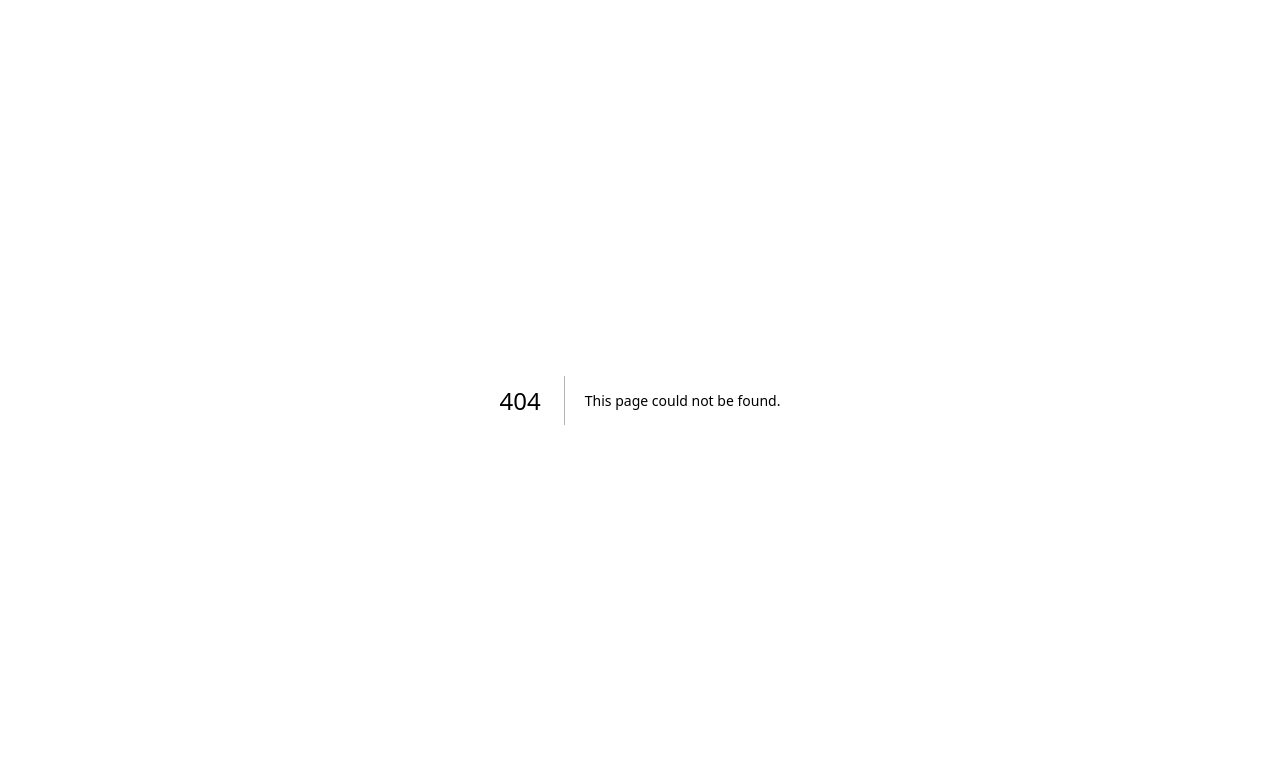
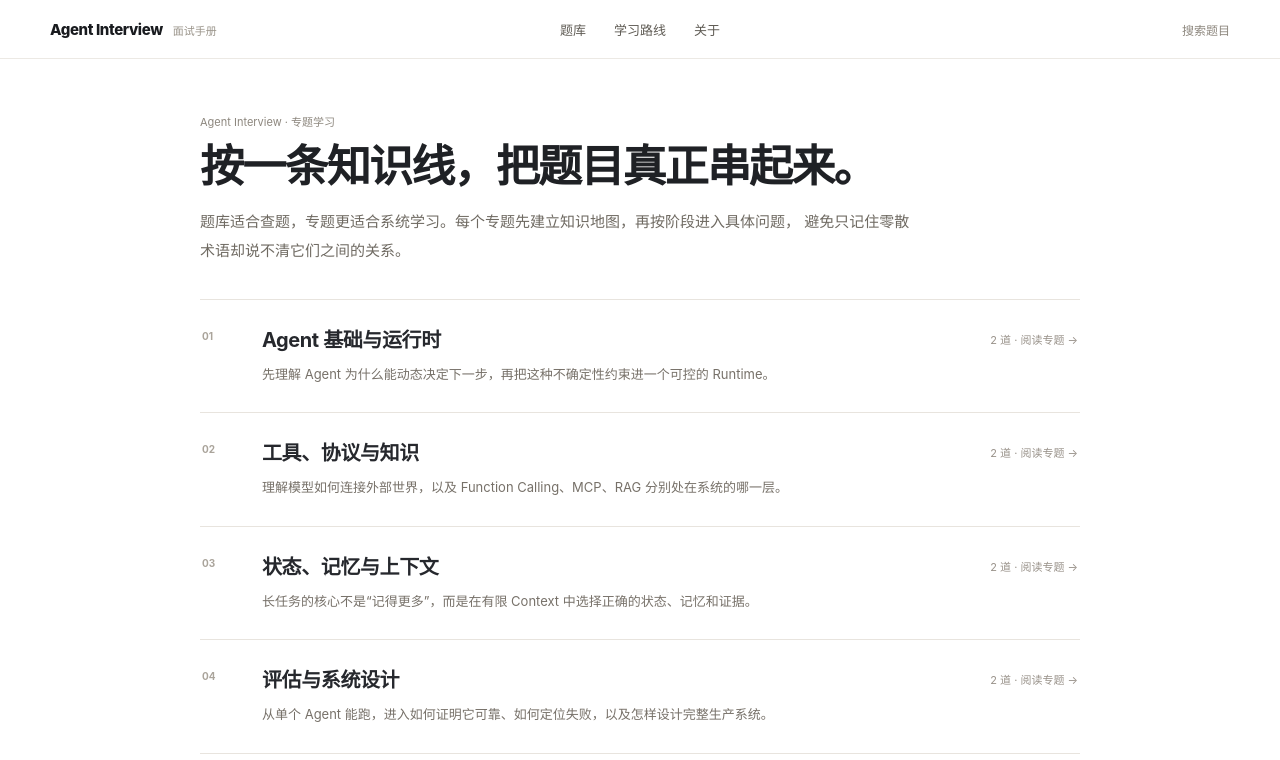
Before and after one commit to 1264585648/interview, a Next.js app: page /topics in a window 1280 px wide. Before the commit this address had no page. Shown: the top 760 px of the page. Built offline with nearby package versions, Linux system fonts and the light colour scheme.

Commit message:
feat: add topic guide index

```diff
--- /dev/null
+++ b/app/topics/page.tsx
@@ -0,0 +1,41 @@
+import Link from 'next/link'
+import { SiteHeader } from '@/components/SiteHeader'
+import { questions } from '@/data/questions'
+import { topicGuides } from '@/data/topics'
+import styles from './Topics.module.css'
+
+export default function TopicsPage() {
+  return (
+    <>
+      <SiteHeader />
+      <main className={`${styles.page} container`}>
+        <div className={styles.shell}>
+          <header className={styles.header}>
+            <div className={styles.headerMeta}>Agent Interview · 专题学习</div>
+            <h1>按一条知识线，把题目真正串起来。</h1>
+            <p>
+              题库适合查题，专题更适合系统学习。每个专题先建立知识地图，再按阶段进入具体问题，
+              避免只记住零散术语却说不清它们之间的关系。
+            </p>
+          </header>
+
+          <div className={styles.topicList}>
+            {topicGuides.map((topic, index) => {
+              const count = questions.filter((question) => topic.categories.includes(question.category)).length
+              return (
+                <Link className={styles.topicRow} href={`/topics/${topic.slug}`} key={topic.slug}>
+                  <span className={styles.number}>{String(index + 1).padStart(2, '0')}</span>
+                  <div>
+                    <h2>{topic.title}</h2>
+                    <p>{topic.summary}</p>
+                  </div>
+                  <span className={styles.rowMeta}>{count} 道 · 阅读专题 →</span>
+                </Link>
+              )
+            })}
+          </div>
+        </div>
+      </main>
+    </>
+  )
+}
```
